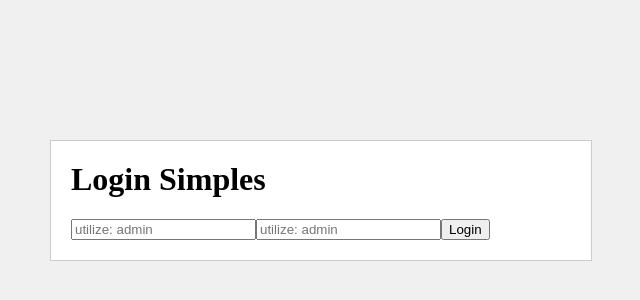
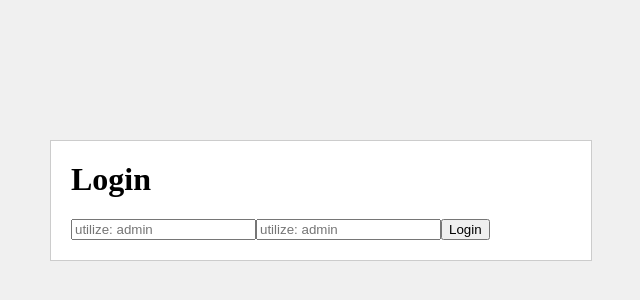
Before and after one commit to construe-matcon/cat, a Vue app: page / in a window 1280 px wide. Shown: the part 60-360 px from the top of the page, without its empty margins (319-959 px from the left). Built offline with nearby package versions, Linux system fonts and the light colour scheme.

Commit message:
Rota Login

```diff
--- a/src/views/login.vue
+++ b/src/views/login.vue
@@ -1,6 +1,6 @@
 <template>
     <div id="login">
-        <h1>Login Simples</h1>
+        <h1>Login</h1>
         <input type="text" name="username" v-model="input.username" placeholder="utilize: admin" />
         <input type="password" name="password" v-model="input.password" placeholder="utilize: admin" />
         <button type="button" v-on:click="login()">Login</button>
```
